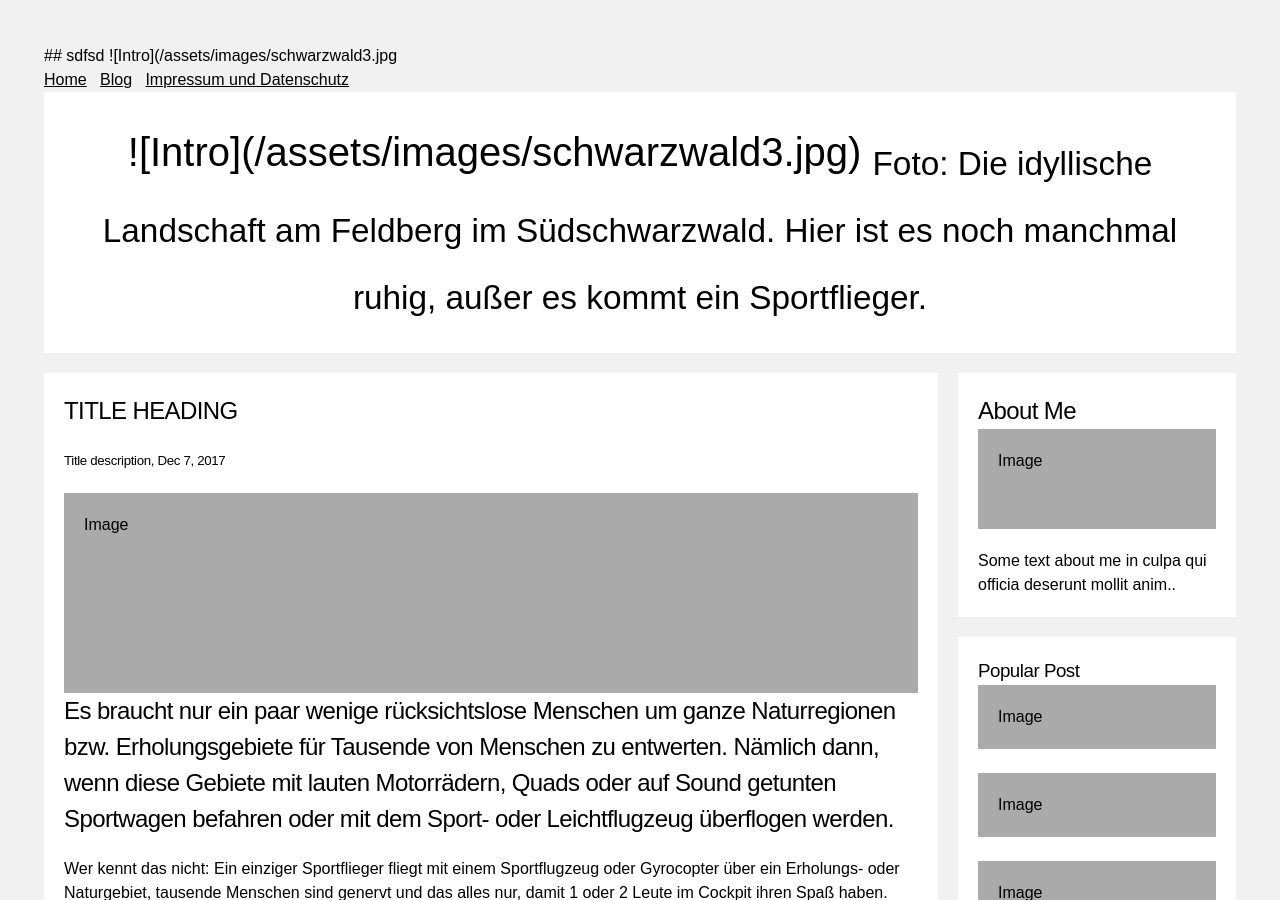
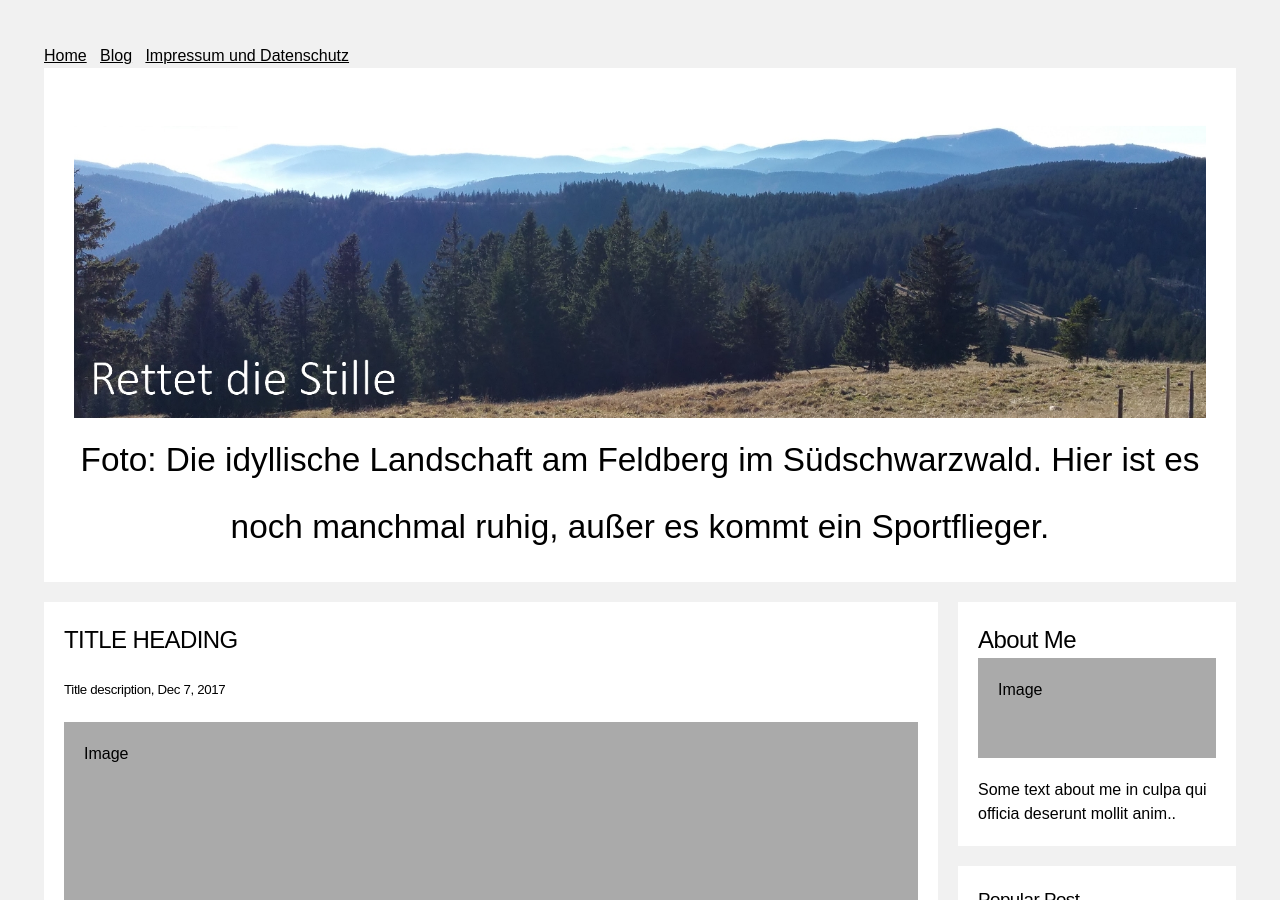
Before and after one commit to rettet-die-stille/rettet-die-stille.github.io, a Jekyll site: the page built from index.md, in a window 1280 px wide and 900 px high. Built offline with Jekyll 4.4.1, drawn with Linux system fonts in a browser that asks for light colours; our own code applies the rules of GitHub Pages for plain Markdown files.

Commit message:
Update defaultmodern.html

```diff
--- a/_layouts/defaultmodern.html
+++ b/_layouts/defaultmodern.html
@@ -1,9 +1,6 @@
 ---
 layout: default
 ---
-
-## sdfsd
-![Intro](/assets/images/schwarzwald3.jpg
 
 <head>
     <meta charset="UTF-8">
@@ -84,17 +81,13 @@ layout: default
 </head>
 
 <body>
-
   <div id="header">
             {% include _nav.html %}
   </div>
 <div class="header2">
-
-![Intro](/assets/images/schwarzwald3.jpg)
-
+      <img src="/assets/images/schwarzwald3.jpg" alt="Die idyllische Landschaft" title="" />
       <sub>Foto: Die idyllische Landschaft am Feldberg im Südschwarzwald. Hier ist es noch manchmal ruhig, außer es kommt ein Sportflieger.</sub>
 </div>
-
   <div class="row">
     <div class="leftcolumn">
       <div class="card">
```
